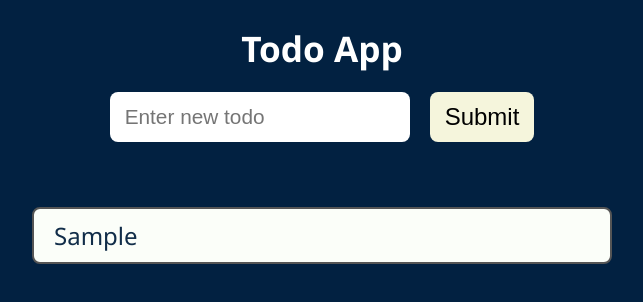
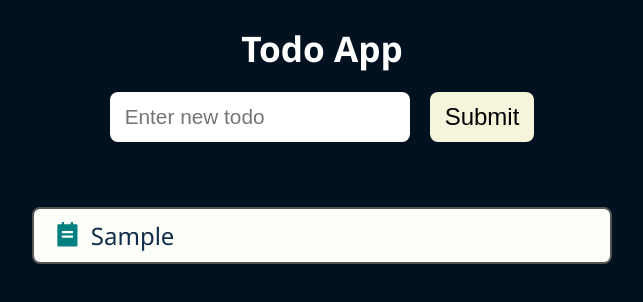
Before and after one commit to vltinica/react-todo-list, a React (Create React App) app: page / in a window 1280 px wide. Both pictures are taken after typing "Sample" into the empty fields and a click on the button "Submit". Shown: the top 302 px of the page, without its empty margins (318-961 px from the left). Built offline with nearby package versions, Linux system fonts and the light colour scheme.

Commit message:
add icon

```diff
--- a/package.json
+++ b/package.json
@@ -8,6 +8,7 @@
     "@testing-library/user-event": "^13.5.0",
     "react": "^18.2.0",
     "react-dom": "^18.2.0",
+    "react-icons": "^4.12.0",
     "react-scripts": "5.0.1",
     "web-vitals": "^2.1.4"
   },
--- a/src/components/Todos/Todo.js
+++ b/src/components/Todos/Todo.js
@@ -1,9 +1,11 @@
 import React from "react";
+import { RiTodoFill } from "react-icons/ri";
 import styles from "./Todo.module.css";
 
 const Todo = ({ todo, index, deleteTodo }) => {
   return (
     <div className={styles.todo} onDoubleClick={() => deleteTodo(index)}>
+      <RiTodoFill className={styles.todoIcon} />
       <div className={styles.todoText}>{todo}</div>
     </div>
   );
--- a/src/components/Todos/Todo.module.css
+++ b/src/components/Todos/Todo.module.css
@@ -14,3 +14,9 @@
   width: 100%;
   text-align: left;
 }
+
+.todoIcon {
+  font-size: 1.8rem;
+  margin-right: 10px;
+  color: teal;
+}
--- a/src/index.css
+++ b/src/index.css
@@ -7,5 +7,5 @@
   font-family: "Segoe UI", "Roboto", "Oxygen", "Ubuntu", "Cantarell",
     "Fira Sans", "Droid Sans", "Helvetica Neue", sans-serif;
   color: white;
-  background-color: #022141;
+  background-color: #011120;
 }
```
Also changed, not shown: 1 other file (tests, documents, lock files or other folders).
